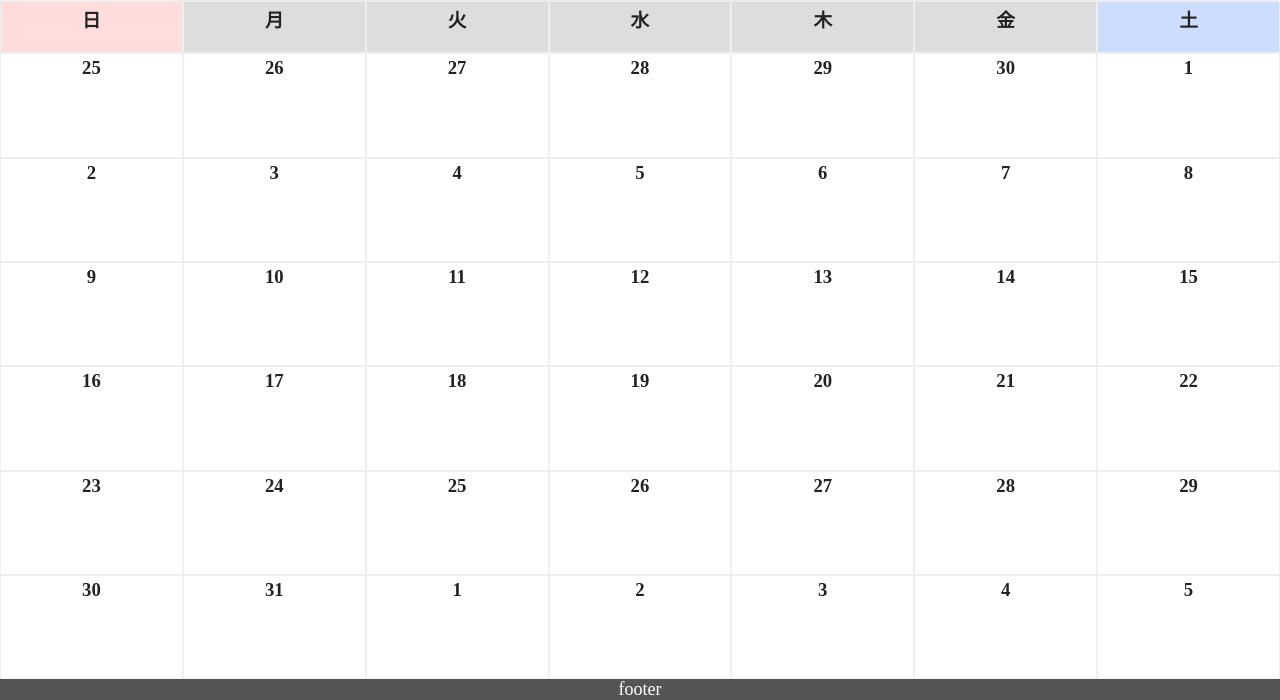
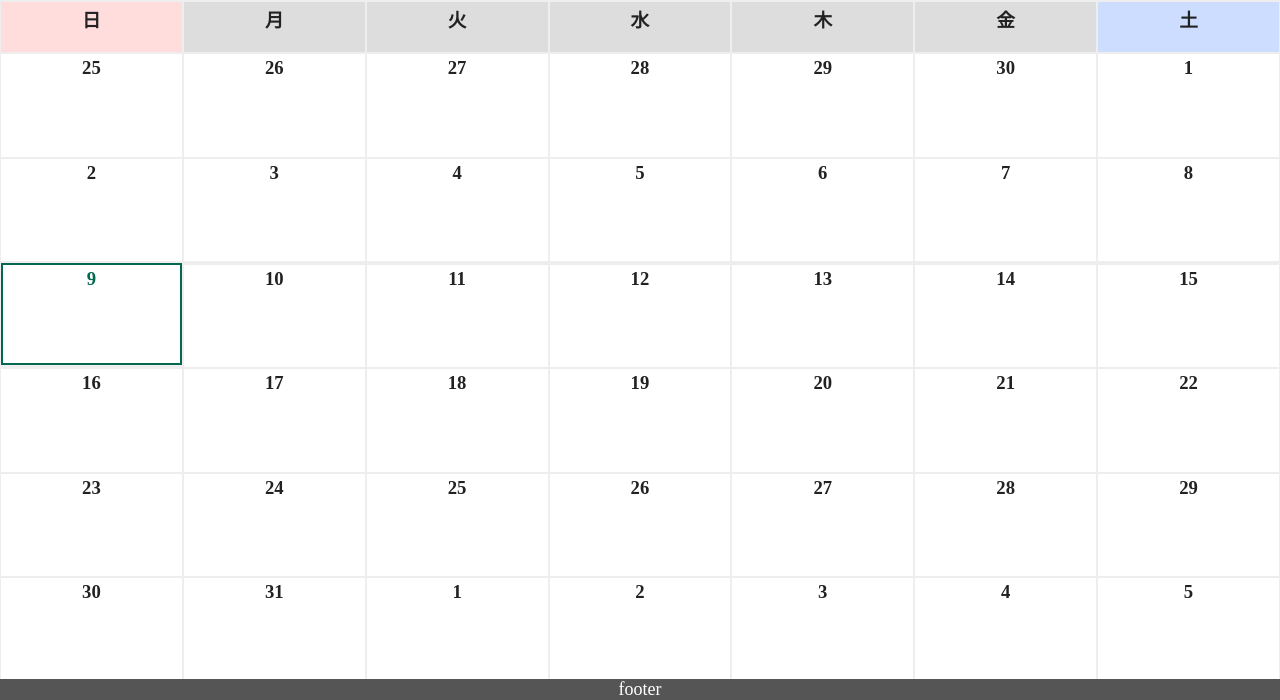
Before and after one commit to Kohei-uec/calender_app, a plain HTML site: page index.html in a window 1280 px wide. Shown: the part 100-800 px from the top of the page. Drawn offline with Linux system fonts and the light colour scheme; no server answers.

Commit message:
todayを枠で強調

```diff
--- a/index.css
+++ b/index.css
@@ -86,7 +86,8 @@ main {
     margin-top: 3px;
 }
 .today-box {
-    background-color: #cff;
+    color: rgb(4, 103, 80);
+    border: 2px solid rgb(4, 103, 80);
 }
 
 header, footer {
--- a/main.js
+++ b/main.js
@@ -8,8 +8,7 @@ let btnarea2 = document.getElementById("btnarea2");
 let daysarea = document.getElementById("daysarea");
 
 let today = new Date();
-let calender = new Calender(today.getFullYear(), today.getMonth()+1);
-calender.setToday(today.getFullYear(), today.getMonth()+1, today.getDate())
+let calender = new Calender(today.getFullYear(), today.getMonth()+1, today.getDate());
 calender.show();
 
 let prebtn = new Button("< PRE MON", btnarea1, ()=>{
--- a/utl.js
+++ b/utl.js
@@ -107,9 +107,8 @@ class Month{
 }
 
 class Calender{
-    constructor (year, month) {
+    constructor (year, month, date) {
         this.year = year;
-        this.months = [];
         this.months = [];
         this.month = this.getMonth(year,month);
 
@@ -119,6 +118,7 @@ class Calender{
         }
 
         this.dates = [];
+        this.setToday(year, month, date);
         this.setDates();
     }
 
@@ -135,11 +135,8 @@ class Calender{
         this.dates.push(...this.nextmonth.dates.slice(0,this.month.afterdays))
     }
     setToday(y,m,d){
-        let month = this.getMonth(y,m);
-        let date = month.dates[d-1];
-        date.elm.className = "today-box";
-        console.log(date.elm.classList);
-
+        let date = this.getMonth(y,m).dates[d-1];
+        date.elm.className += " today-box";
     }
 
     show(){
@@ -172,14 +169,7 @@ class Calender{
             m = 12;
             y -= 1;
         }
-
-        let pre = this.months.find(e=>{e.month == m && e.year == y});
-
-        if(!pre){//無ければ新たに生成して追加
-            pre = new Month(this.year, this.month.month-1);
-            this.months.push(pre);
-        }
-        return pre;
+        return this.getMonth(y,m);
     }
     get nextmonth(){
         //調べる次の月
@@ -189,17 +179,12 @@ class Calender{
             m = 1;
             y += 1;
         }
-
-        let pre = this.months.find(e=>{e.month == m && e.year == y});
-
-        if(!pre){//無ければ新たに生成して追加
-            pre = new Month(this.year, this.month.month-1);
-            this.months.push(pre);
-        }
-        return pre;
+        return this.getMonth(y,m);
     }
     getMonth(year,month){
-        let m = this.months.find(e=>{e.month == month && e.year == year});
+        let m = this.months.find(e=>{
+            return e.month == month && e.year == year
+        });
         if(!m){//無ければ新たに生成して追加
             m = new Month(year,month);
             this.months.push(m);
```
